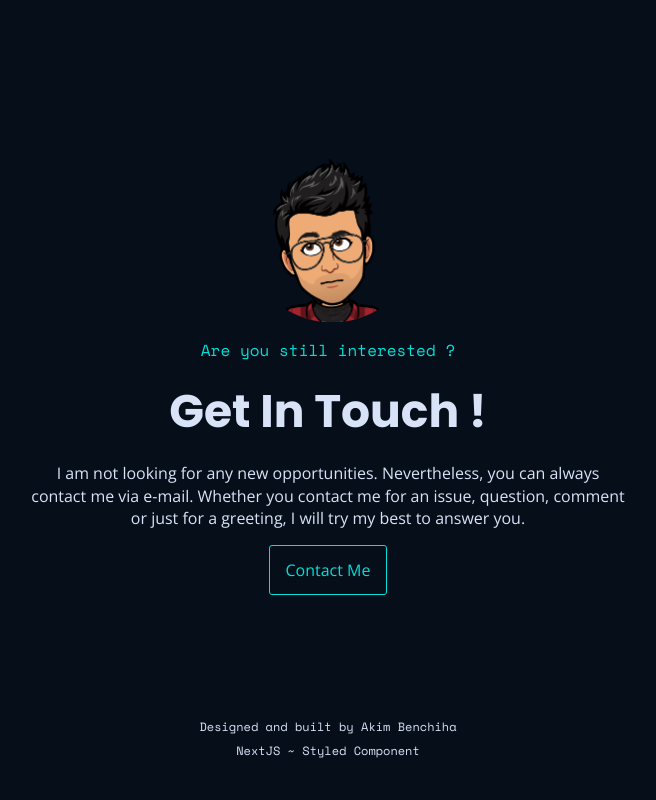
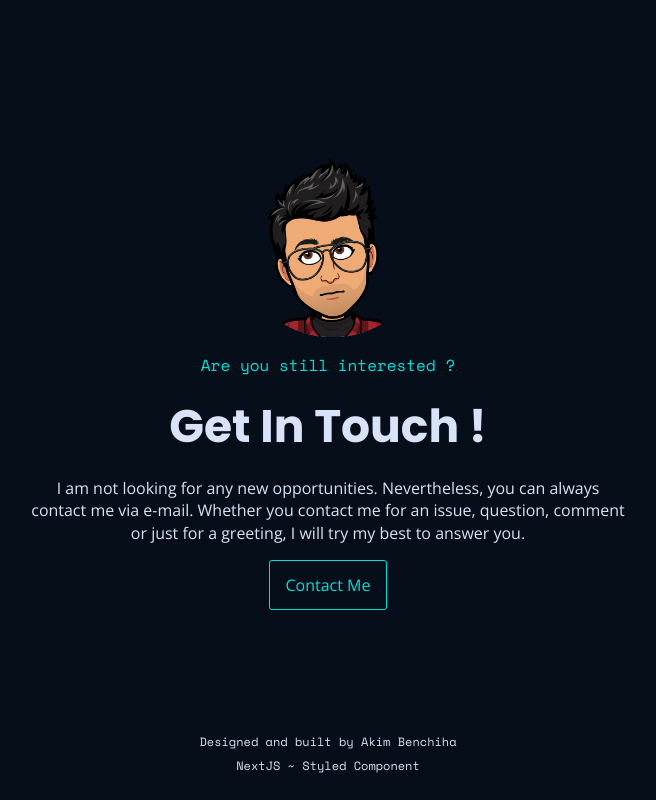
Before and after one commit to Mousticke/next-portfolio, a Next.js app: page / in a window 1280 px wide. Shown: the part 3102-3902 px from the top of the page, without its empty margins (312-968 px from the left). Built offline with nearby package versions, Linux system fonts and the light colour scheme.

Commit message:
Fix image quality

```diff
--- a/components/Contact/Contact.styles.js
+++ b/components/Contact/Contact.styles.js
@@ -7,7 +7,7 @@ export const BitmojiContainer = styled.div`
   position: relative;
   display: none;
   max-width: 150px;
-  min-width: 110px;
+  min-width: 120px;
   @media ${breakpoints.media_screens.portrait_tablet} {
     display: block;
     margin-bottom: 20px;
```
